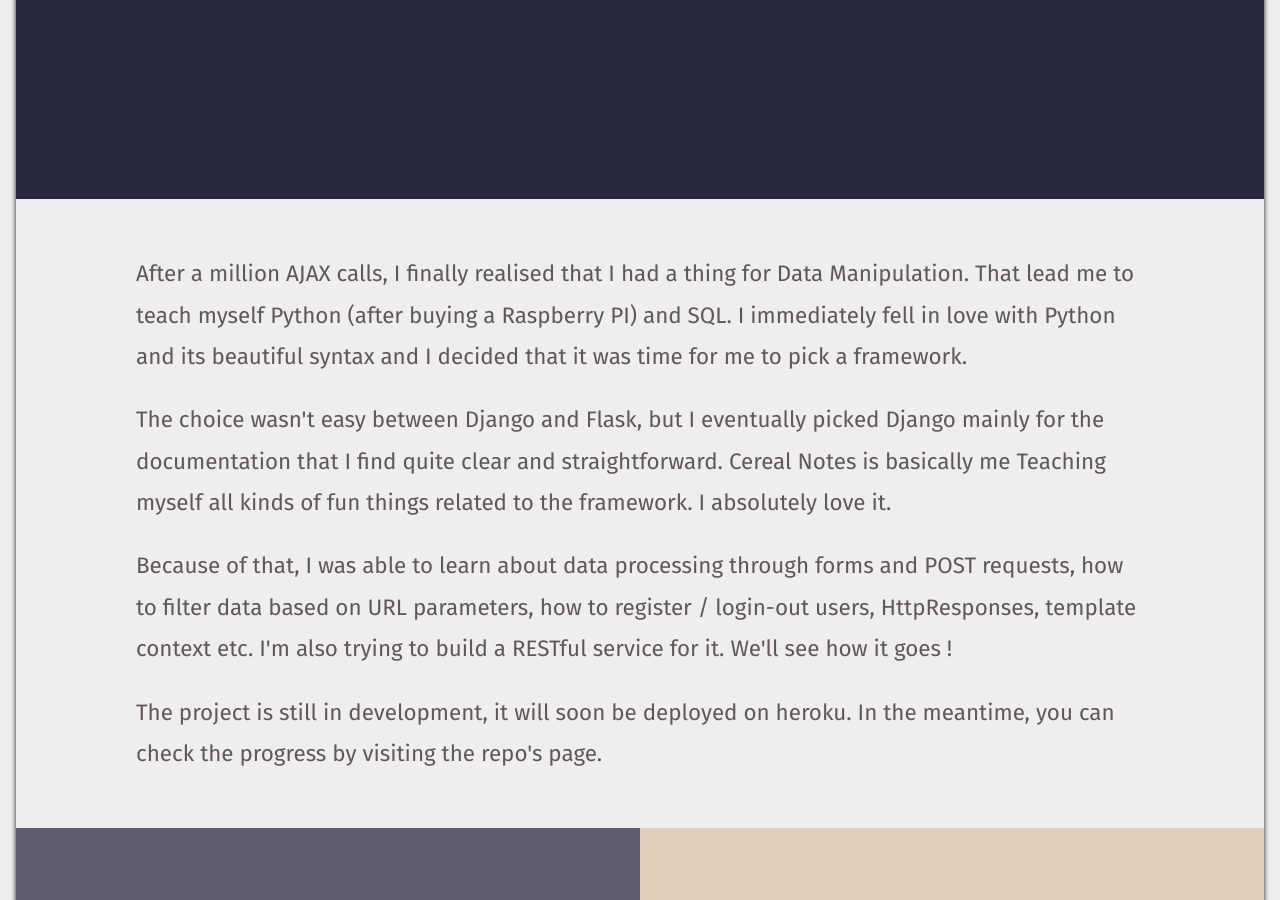
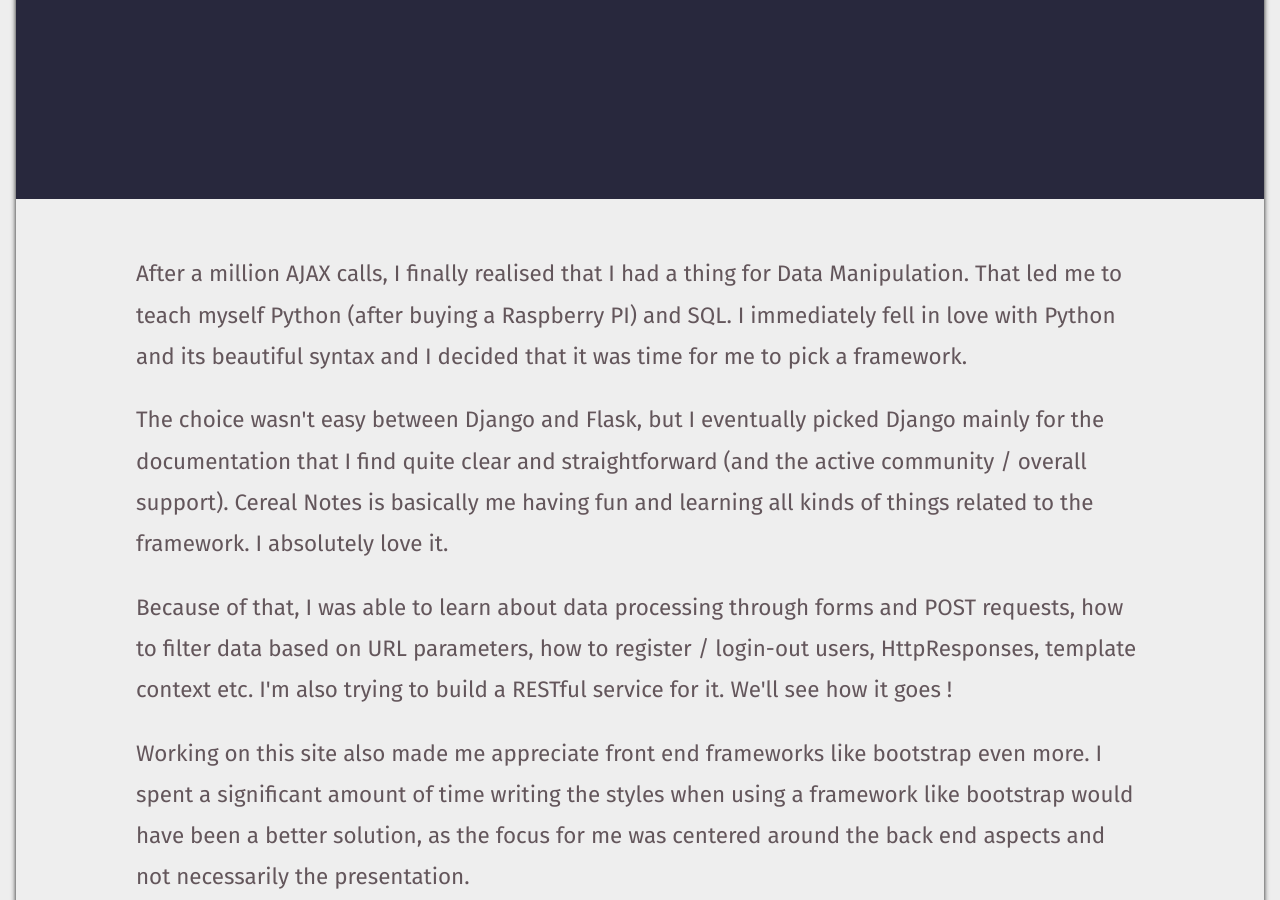
Before and after one commit to Zabanaa/zabanaa.github.io, a Jekyll site: the page built from projects/cereal-notes.html, in a window 1280 px wide and 900 px high, scrolled down 537 px. Built offline with Jekyll 4.4.1, drawn with Linux system fonts in a browser that asks for light colours; Markdown is read by kramdown in place of the engine named in the settings.

Commit message:
Update copy

```diff
--- a/_dev/jade/about.jade
+++ b/_dev/jade/about.jade
@@ -6,8 +6,8 @@
 
         p Thanks for stopping by ! My name is Karim Cheurfi (pronounced she-ri-fi, blame the French). I'm a 24 year old front end geek discovering the wonderful world of full stack development. I live between Brighton, Paris and London and write Javascript and Python (that rhymed).
 
-        p I'm a self proclaimed Cereals expert who enjoys bringing beautiful designs to life, creating interactions and animations with my code. I like Sonic the Hedgehog, Javascript, Django and Arsenal. I despise Tottenham and unsemantic markup. I make too many AJAX calls and write git ass more than any programmer should.
+        p I'm a self proclaimed Milkshake expert who enjoys bringing life to beautiful designs, creating interactions and animations with my code. I like Sonic the Hedgehog, Javascript, Django and Arsenal. I despise Tottenham and unsemantic markup. I make too many AJAX calls and write git ass more than any programmer should.
 
-        p In my free time, when I'm not hanging out with friends, taking pictures and trying to come up with potential valid reasons why arsenal was unable to win the league in a decade, I like to experiment with code and try new frameworks and technologies (Recently Django, Express and Angular).
+        p In my free time, when I'm not hanging out with friends, taking pictures or trying to come up with potential valid reasons for the lack of spending at Arsenal, I like to experiment with code and try new frameworks and technologies (Recently Django, ExpressJS and Angular).
 
-        p Oh and I studied Business Administration and Digital Marketing at the university of Paris.
+        p Oh, and I studied Business Administration and Digital Marketing at the university of Paris.
--- a/_dev/jade/hireme.jade
+++ b/_dev/jade/hireme.jade
@@ -8,4 +8,4 @@
         article.hire-me__blurb
 
             p I am currently available for employment. If you'd like me to join your team, please don't hesitate to flick me an e-mail and I'll happily get back to you. (I'm a very polite Frenchman).
-            p In addition, if you desire to know more about my work or the projects I'm currently working on, you can have a look at my github profile #[a(href="http://github.com/cerealcoder") here]. Thanks for visiting !
+            p In addition, if you desire to know more about my work or the projects I'm currently invested in, you can have a look at my github profile #[a(href="http://github.com/cerealcoder") here]. Thanks for visiting !
--- a/_dev/jade/work.jade
+++ b/_dev/jade/work.jade
@@ -9,6 +9,6 @@
         div.project__name
 
             h2 {{project.title}}
-            a(href="{{project.url}}") View site
+            a(href="{{project.url}}") View Project
 
         |{% endfor %}
--- a/_includes/about.html
+++ b/_includes/about.html
@@ -1 +1 @@
-<section class="about animated-section"><h2 class="section-header">Some Basics</h2><article class="about__blurb"><p>Thanks for stopping by ! My name is Karim Cheurfi (pronounced she-ri-fi, blame the French). I'm a 24 year old front end geek discovering the wonderful world of full stack development. I live between Brighton, Paris and London and write Javascript and Python (that rhymed).</p><p>I'm a self proclaimed Cereals expert who enjoys bringing beautiful designs to life, creating interactions and animations with my code. I like Sonic the Hedgehog, Javascript, Django and Arsenal. I despise Tottenham and unsemantic markup. I make too many AJAX calls and write git ass more than any programmer should. </p><p>In my free time, when I'm not hanging out with friends, taking pictures and trying to come up with potential valid reasons why arsenal was unable to win the league in a decade, I like to experiment with code and try new frameworks and technologies (Recently Django, Express and Angular). </p><p>Oh and I studied Business Administration and Digital Marketing at the university of Paris.</p></article></section>
+<section class="about animated-section"><h2 class="section-header">Some Basics</h2><article class="about__blurb"><p>Thanks for stopping by ! My name is Karim Cheurfi (pronounced she-ri-fi, blame the French). I'm a 24 year old front end geek discovering the wonderful world of full stack development. I live between Brighton, Paris and London and write Javascript and Python (that rhymed).</p><p>I'm a self proclaimed Milkshake expert who enjoys bringing life to beautiful designs, creating interactions and animations with my code. I like Sonic the Hedgehog, Javascript, Django and Arsenal. I despise Tottenham and unsemantic markup. I make too many AJAX calls and write git ass more than any programmer should. </p><p>In my free time, when I'm not hanging out with friends, taking pictures or trying to come up with potential valid reasons for the lack of spending at Arsenal, I like to experiment with code and try new frameworks and technologies (Recently Django, ExpressJS and Angular). </p><p>Oh, and I studied Business Administration and Digital Marketing at the university of Paris.</p></article></section>
--- a/_includes/hireme.html
+++ b/_includes/hireme.html
@@ -1 +1 @@
-<section class="hire-me animated-section"><div class="container"><div class="hire-me__picture animate"></div><article class="hire-me__blurb"><p>I am currently available for employment. If you'd like me to join your team, please don't hesitate to flick me an e-mail and I'll happily get back to you. (I'm a very polite Frenchman). </p><p>In addition, if you desire to know more about my work or the projects I'm currently working on, you can have a look at my github profile <a href="http://github.com/cerealcoder">here</a>. Thanks for visiting !</p></article></div></section>
+<section class="hire-me animated-section"><div class="container"><div class="hire-me__picture animate"></div><article class="hire-me__blurb"><p>I am currently available for employment. If you'd like me to join your team, please don't hesitate to flick me an e-mail and I'll happily get back to you. (I'm a very polite Frenchman). </p><p>In addition, if you desire to know more about my work or the projects I'm currently invested in, you can have a look at my github profile <a href="http://github.com/cerealcoder">here</a>. Thanks for visiting !</p></article></div></section>
--- a/_includes/work.html
+++ b/_includes/work.html
@@ -1 +1 @@
-<section class="portfolio animated-section"><h2 id="no-anim" class="section-header">Some Projects</h2><div class="container">{% for project in site.data.work %}<div class="project__name"><h2>{{project.title}}</h2><a href="{{project.url}}">View site</a></div>{% endfor %}</div></section>
+<section class="portfolio animated-section"><h2 id="no-anim" class="section-header">Some Projects</h2><div class="container">{% for project in site.data.work %}<div class="project__name"><h2>{{project.title}}</h2><a href="{{project.url}}">View Project</a></div>{% endfor %}</div></section>
--- a/projects/cereal-notes.html
+++ b/projects/cereal-notes.html
@@ -12,10 +12,12 @@
 repo_link: "https://github.com/CerealCoder/cereal-notes"
 ---
 
-<p>After a million AJAX calls, I finally realised that I had a thing for Data Manipulation. That lead me to teach myself Python (after buying a Raspberry PI) and SQL. I immediately fell in love with Python and its beautiful syntax and I decided that it was time for me to pick a framework.
-    </p>
-<p>The choice wasn't easy between Django and Flask, but I eventually picked Django mainly for the documentation that I find quite clear and straightforward. Cereal Notes is basically me Teaching myself all kinds of fun things related to the framework. I absolutely love it.</p>
+<p>After a million AJAX calls, I finally realised that I had a thing for Data Manipulation. That led me to teach myself Python (after buying a Raspberry PI) and SQL. I immediately fell in love with Python and its beautiful syntax and I decided that it was time for me to pick a framework.</p>
+
+<p>The choice wasn't easy between Django and Flask, but I eventually picked Django mainly for the documentation that I find quite clear and straightforward (and the active community / overall support). Cereal Notes is basically me having fun and learning all kinds of things related to the framework. I absolutely love it.</p>
 
 <p>Because of that, I was able to learn about data processing through forms and POST requests, how to filter data based on URL parameters, how to register / login-out users, HttpResponses, template context etc. I'm also trying to build a RESTful service for it. We'll see how it goes !</p>
 
+<p>Working on this site also made me appreciate front end frameworks like bootstrap even more. I spent a significant amount of time writing the styles when using a framework like bootstrap would have been a better solution, as the focus for me was centered around the back end aspects and not necessarily the presentation.</p>
+
 <p>The project is still in development, it will soon be deployed on heroku. In the meantime, you can check the progress by visiting the repo's page.</p>
```
